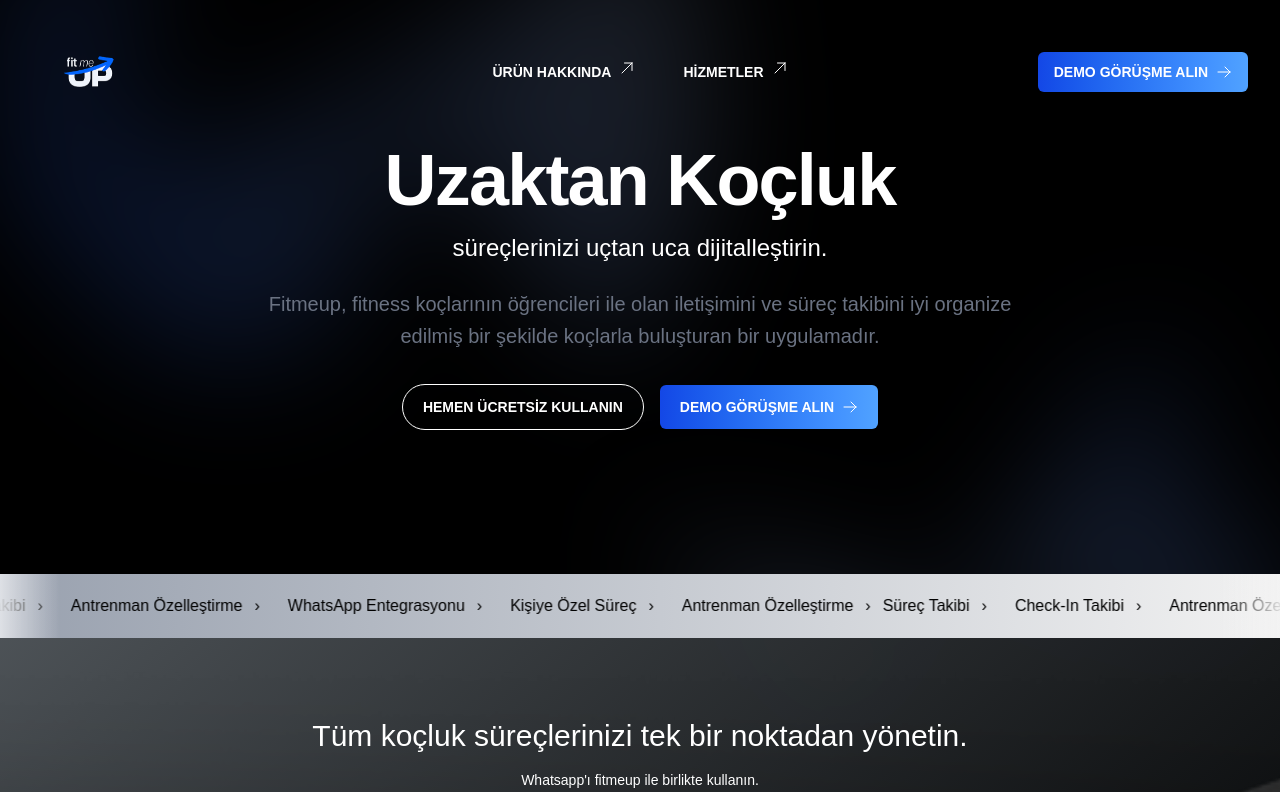
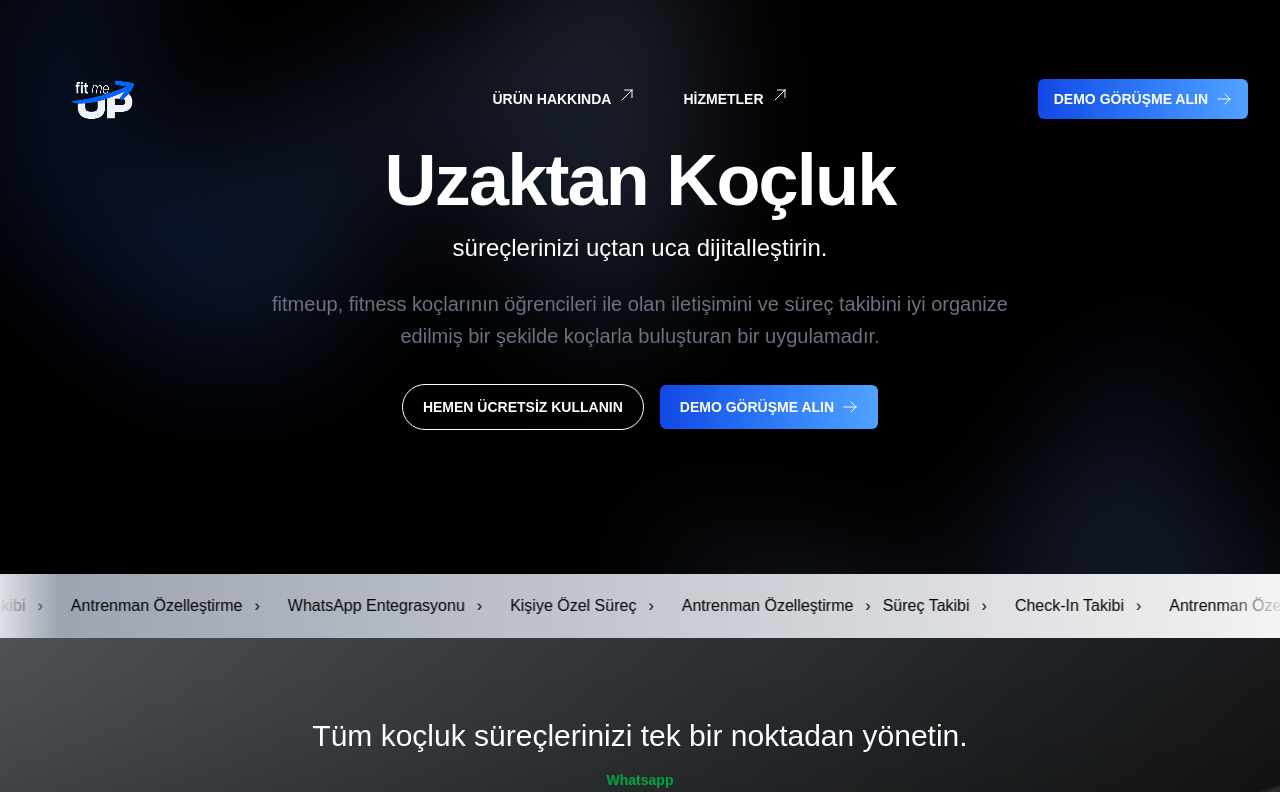
Before and after one commit to Emrehrz/fitmeup-landing, a Vue app: page / in a window 1280 px wide. Shown: the top 792 px of the page. Built offline with nearby package versions, Linux system fonts and the light colour scheme.

Commit message:
icerik duzeltmeleri & tasarim iyilestirme

```diff
--- a/index.html
+++ b/index.html
@@ -5,7 +5,7 @@
   <meta charset="UTF-8">
   <link rel="icon" href="/favicon.ico">
   <meta name="viewport" content="width=device-width, initial-scale=1.0">
-  <title>Fitmeup</title>
+  <title>fitmeup</title>
 </head>
 
 <body>
--- a/src/components/AppSection.vue
+++ b/src/components/AppSection.vue
@@ -71,7 +71,9 @@
               </svg>
             </div>
           </div> -->
-          <span class="text-white text-sm">Whatsapp'ı fitmeup ile birlikte kullanın.</span>
+          <span class="text-white text-sm font-semibold">
+            <div class="text-green-600">Whatsapp</div> 'ı fitmeup ile birlikte kullanın.
+          </span>
         </div>
       </div>
 
--- a/src/components/TheFooter.vue
+++ b/src/components/TheFooter.vue
@@ -5,10 +5,7 @@
       <div>
         <h3 class="text-xl font-semibold mb-4">Contact</h3>
         <ul class="space-y-2 ">
-          <li>Work inquires: <a href="mailto:work@vaultflow.com" class="hover:underline">work@vaultflow.com</a></li>
-          <li>PR and speaking: <a href="mailto:press@vaultflow.com" class="hover:underline">press@vaultflow.com</a></li>
-          <li>New business: <a href="mailto:newbusiness@fitmeup.com" class="hover:underline">newbusiness@fitmeup.com</a>
-          </li>
+          <li>Work inquires: <a href="mailto:work@vaultflow.com" class="hover:underline">fitmeupteam@gmail.com</a></li>
         </ul>
       </div>
 
--- a/src/components/TheHero.vue
+++ b/src/components/TheHero.vue
@@ -70,7 +70,7 @@
         süreçlerinizi uçtan uca dijitalleştirin.
       </p>
 
-      <p class="mt-6 text-lg font-medium text-pretty text-gray-500 sm:text-xl/8"> Fitmeup, fitness koçlarının
+      <p class="mt-6 text-lg font-medium text-pretty text-gray-500 sm:text-xl/8"> fitmeup, fitness koçlarının
         öğrencileri ile olan iletişimini ve süreç takibini
         iyi organize edilmiş bir şekilde koçlarla buluşturan bir uygulamadır.</p>
 
--- a/src/components/TheNavbar.vue
+++ b/src/components/TheNavbar.vue
@@ -16,7 +16,7 @@
     <nav class="flex items-center justify-between p-6 lg:px-8" aria-label="Global">
       <div class="flex lg:flex-1">
         <a href="#" class="-m-1.5 p-1.5">
-          <img src="../assets/img/Logo2.png" alt="Logo" class="h-24 w-auto image-rendering-optimized" />
+          <img src="../assets/img/Logo.webp" alt="Logo" class=" w-[150px] image-rendering-optimized" />
         </a>
       </div>
       <div class="flex lg:hidden">
```
